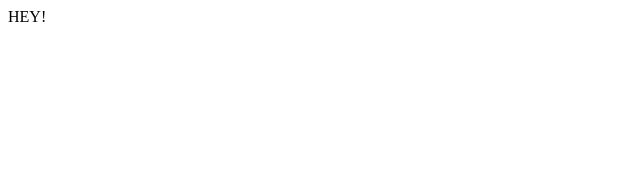
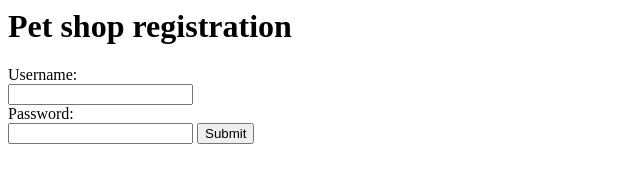
Before and after one commit to cfereday/pet-shop, a website: page shop/public/registration.html in a window 1280 px wide. Shown: the whole page, without its empty margins (0-640 px from the left). Drawn offline with Linux system fonts and the light colour scheme.

Commit message:
Adds in a basic form to registration

```diff
--- a/shop/public/registration.html
+++ b/shop/public/registration.html
@@ -1 +1,15 @@
-<p> HEY! </p>
+<! DOCTYPE html>
+<html>
+<body>
+<h1> Pet shop registration </h1>
+
+<form>
+    Username:<br>
+    <input type="text" name="username"><br>
+    Password:<br>
+    <input type="text" name="password">
+    <input type="submit" value="Submit">
+</form>
+
+</body>
+</html>
--- a/shop/server.js
+++ b/shop/server.js
@@ -9,7 +9,6 @@ let f = (async () => {
     await create();
     return await migrateDb();
 })();
-
 console.log('Finished migrating db');
 
 app.get('/registration', (req, res) => {
```
